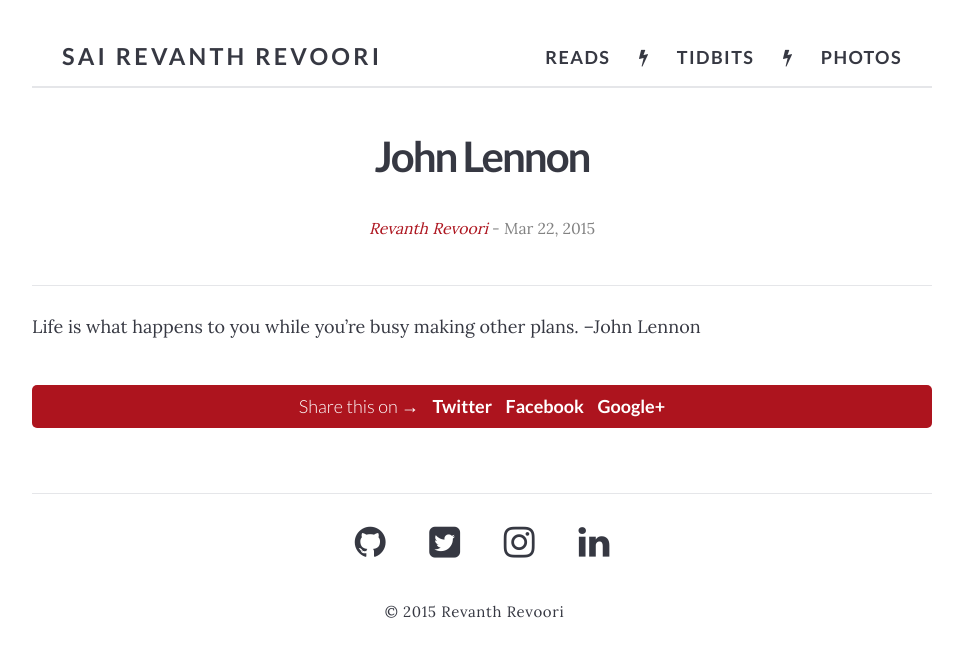
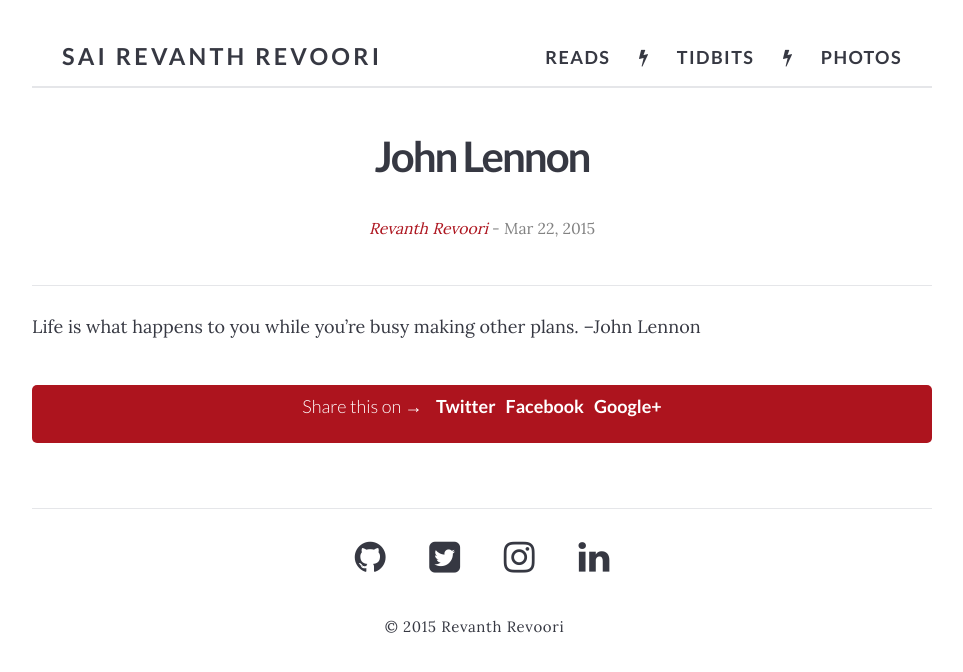
Before and after one commit to rrevanth/rrevanth.github.io, a Jekyll site: the page built from _posts/musings/2015-03-22-1.md, in a window 1280 px wide. Shown: the top 672 px of the page, without its empty margins (158-1121 px from the left). Built offline with Jekyll 4.4.1, drawn with Linux system fonts in a browser that asks for light colours; nearby versions of some CDN libraries.

Commit message:
Fixed Share Layout for smaller widths

```diff
--- a/_includes/scripts.html
+++ b/_includes/scripts.html
@@ -1,3 +1,69 @@
+<!-- Some Jekyll Script -->
+<script type="text/javascript">
+function showhide(id) {
+    var e = document.getElementById(id);
+    e.style.display = (e.style.display == 'block') ? 'none' : 'block';
+}
+</script>
+
+<!-- Spot.IM Comment Plugin -->
+<script type="text/javascript">
+! function(t, e, n) {
+    function a(t) {
+        var a = e.createElement("script");
+        a.type = "text/javascript", a.async = !0, a.src = ("https:" === e.location.protocol ? "https" : "http") + ":" + n, (t || e.body || e.head).appendChild(a)
+    }
+
+    function o() {
+        var t = e.getElementsByTagName("script"),
+            n = t[t.length - 1];
+        return n.parentNode
+    }
+    var p = o();
+    t.spotId = "sp_seCahjjD", t.parentElement = p, a(p)
+}(window.SPOTIM = {}, document, "//www.spot.im/launcher/bundle.js");
+</script>
+
+<!-- Carnival Comment Plugin -->
+<!-- <script src="https://carnivalapp.io/sites/454/init.js"></script>
+<script>
+    document.addEventListener("DOMContentLoaded", function() {
+    Carnival.init({
+      article_author: "Revanth Revoori",
+      article_selector: "article",
+      block_selector: ":scope > p, :scope > pre, :scope li",
+      onNewComment: function(comment) {
+        [].slice.call(comment.element.querySelectorAll("pre code")).map(
+          function(e) { hljs.highlightBlock(e); }
+        );
+      }
+    });
+    });
+</script>
+<noscript>There should be nothing without Javascript</noscript> -->
+
+<!-- Google Tag Manager -->
+<!-- <noscript>
+    <iframe src="//www.googletagmanager.com/ns.html?id=GTM-NGHKWG" height="0" width="0" style="display:none;visibility:hidden"></iframe>
+</noscript>
+<script>
+(function(w, d, s, l, i) {
+    w[l] = w[l] || [];
+    w[l].push({
+        'gtm.start': new Date().getTime(),
+        event: 'gtm.js'
+    });
+    var f = d.getElementsByTagName(s)[0],
+        j = d.createElement(s),
+        dl = l != 'dataLayer' ? '&l=' + l : '';
+    j.async = true;
+    j.src =
+        '//www.googletagmanager.com/gtm.js?id=' + i + dl;
+    f.parentNode.insertBefore(j, f);
+})(window, document, 'script', 'dataLayer', 'GTM-NGHKWG');
+</script> -->
+
+<!-- Google Analytics -->
 <script>
 (function(i, s, o, g, r, a, m) {
     i['GoogleAnalyticsObject'] = r;
@@ -14,50 +80,3 @@
 ga('create', 'UA-60088426-1', 'auto');
 ga('send', 'pageview');
 </script>
-<script type="text/javascript">
-function showhide(id) {
-    var e = document.getElementById(id);
-    e.style.display = (e.style.display == 'block') ? 'none' : 'block';
-}
-</script>
-<script type="text/javascript">
-! function(t, e, n) {
-    function a(t) {
-        var a = e.createElement("script");
-        a.type = "text/javascript", a.async = !0, a.src = ("https:" === e.location.protocol ? "https" : "http") + ":" + n, (t || e.body || e.head).appendChild(a)
-    }
-
-    function o() {
-        var t = e.getElementsByTagName("script"),
-            n = t[t.length - 1];
-        return n.parentNode
-    }
-    var p = o();
-    t.spotId = "sp_seCahjjD", t.parentElement = p, a(p)
-}(window.SPOTIM = {}, document, "//www.spot.im/launcher/bundle.js");
-</script>
-<!-- <script src="https://carnivalapp.io/sites/454/init.js"></script>
-<script>
-    document.addEventListener("DOMContentLoaded", function() {
-    Carnival.init({
-      article_author: "Revanth Revoori",
-      article_selector: "article",
-      block_selector: ":scope > p, :scope > pre, :scope li",
-      onNewComment: function(comment) {
-        [].slice.call(comment.element.querySelectorAll("pre code")).map(
-          function(e) { hljs.highlightBlock(e); }
-        );
-      }
-    });
-    });
-</script>
-<noscript>There should be nothing without Javascript</noscript> -->
-<!-- Google Tag Manager
-<noscript><iframe src="//www.googletagmanager.com/ns.html?id=GTM-NGHKWG"
-height="0" width="0" style="display:none;visibility:hidden"></iframe></noscript>
-<script>(function(w,d,s,l,i){w[l]=w[l]||[];w[l].push({'gtm.start':
-new Date().getTime(),event:'gtm.js'});var f=d.getElementsByTagName(s)[0],
-j=d.createElement(s),dl=l!='dataLayer'?'&l='+l:'';j.async=true;j.src=
-'//www.googletagmanager.com/gtm.js?id='+i+dl;f.parentNode.insertBefore(j,f);
-})(window,document,'script','dataLayer','GTM-NGHKWG');</script>
- End Google Tag Manager  -->
--- a/_includes/share-page.html
+++ b/_includes/share-page.html
@@ -1,6 +1,13 @@
 <div class="share-page">
     Share this on &rarr;
-    <a href="https://twitter.com/intent/tweet?text={{ page.title }}&url={{ site.url | remove:'www.' }}{{ page.url }}&via={{ site.twitter_username }}&related={{ site.twitter_username }}" rel="nofollow" target="_blank" title="Share on Twitter">Twitter</a>
-    <a href="https://facebook.com/sharer.php?u={{ site.url | remove:'www.' }}{{ page.url }}" rel="nofollow" target="_blank" title="Share on Facebook">Facebook</a>
-    <a href="https://plus.google.com/share?url={{ site.url | remove:'www.' }}{{ page.url }}" rel="nofollow" target="_blank" title="Share on Google+">Google+</a>
+    <ul>
+        <li> <a href="https://twitter.com/intent/tweet?text={{ page.title }}&url={{ site.url | remove:'www.' }}{{ page.url }}&via={{ site.twitter_username }}&related={{ site.twitter_username }}" rel="nofollow" target="_blank" title="Share on Twitter">Twitter</a>
+        </li>
+        <li>
+            <a href="https://facebook.com/sharer.php?u={{ site.url | remove:'www.' }}{{ page.url }}" rel="nofollow" target="_blank" title="Share on Facebook">Facebook</a>
+        </li>
+        <li>
+            <a href="https://plus.google.com/share?url={{ site.url | remove:'www.' }}{{ page.url }}" rel="nofollow" target="_blank" title="Share on Google+">Google+</a>
+        </li>
+    </ul>
 </div>
--- a/_sass/_base.scss
+++ b/_sass/_base.scss
@@ -18,7 +18,11 @@ dl, dd, ol, ul, figure {
     padding: 8px 15px;
     border-radius: 5px;
     margin: 1.5 * $spacing-unit 0;
-
+    ul {
+        margin-left : 0;
+        display: inline-flex;
+        list-style-type: none;
+    }
     a {
         font-weight: 700;
         color: #fff;
```
